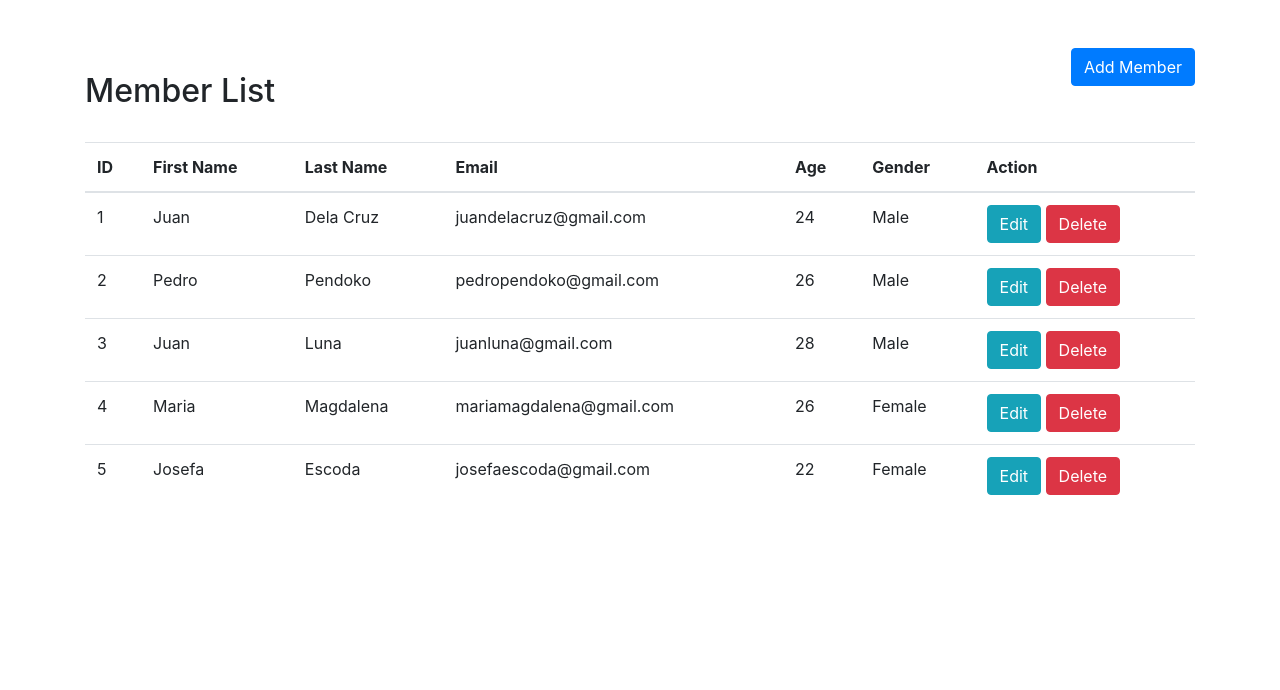
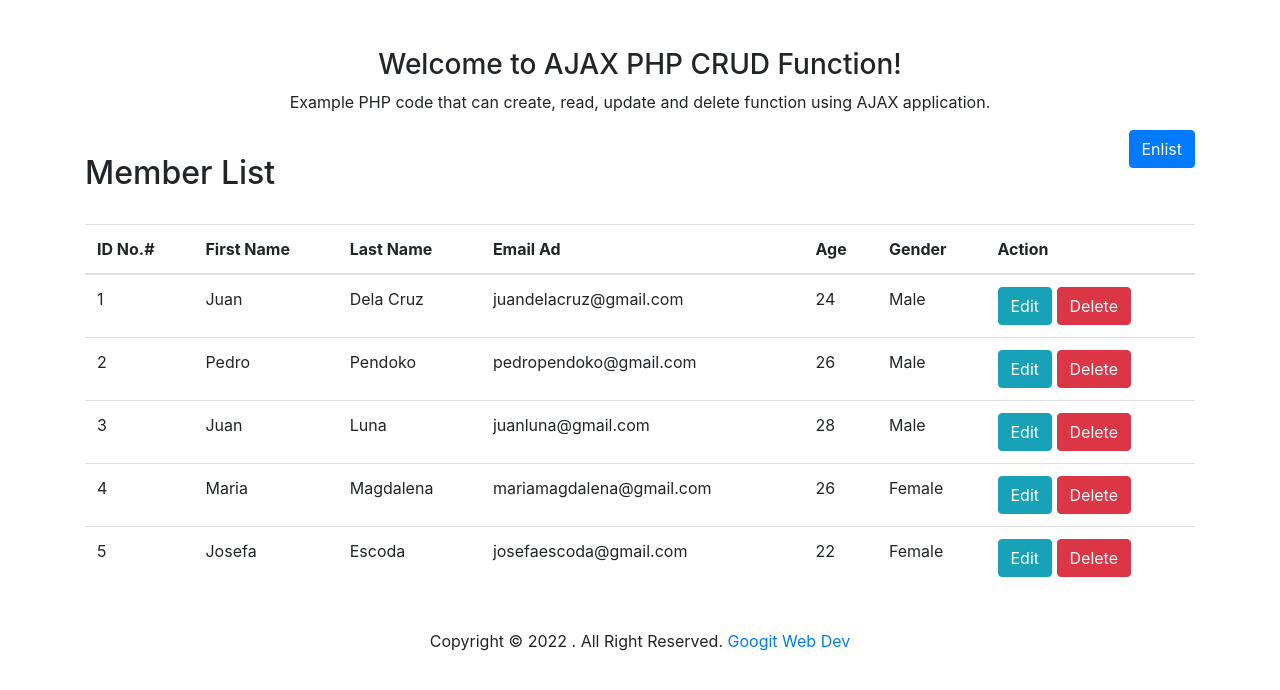
Before and after one commit to googitwebdev/php_crud_ajax, a PHP site: page / in a window 1280 px wide. Shown: the top 690 px of the page. Run offline with PHP 8.4, Linux system fonts and the light colour scheme; data comes from the database, SQL or seed files in the repository; some libraries are stand-ins or nearby versions.

Commit message:
Update index.php

```diff
--- a/index.php
+++ b/index.php
@@ -11,30 +11,33 @@ $result = $conn->query($sql);
 <!DOCTYPE html>
 <html>
 <head>
-	<title>View Page</title>
+	<title>Welcome to AJAX PHP CRUD Function</title>
     <meta http-equiv="Cache-Control" content="no-cache, no-store, must-revalidate"/>
     <meta http-equiv="Pragma" content="no-cache"/>
     <meta http-equiv="Expires" content="0"/>
-	 <!-- to make it looking good im using bootstrap -->
     <!-- Latest compiled and minified CSS -->
+    <link rel="stylesheet" type="text/css" href="https://cdnjs.cloudflare.com/ajax/libs/toastr.js/latest/toastr.min.css">
     <link rel="stylesheet" href="https://maxcdn.bootstrapcdn.com/bootstrap/4.5.2/css/bootstrap.min.css">
-    <link rel="stylesheet" type="text/css" href="https://cdnjs.cloudflare.com/ajax/libs/toastr.js/latest/toastr.min.css">
+    <link rel="stylesheet" type="text/css" href="style.css">
 </head>
 <body>
 
-	<div class="container mt-5">
+<div class="container mt-5">
 
-<button type="button" class="btn btn-primary float-right" data-toggle="modal" data-target="#userformModal">Add Member</button>
+<h3 class="text-center">Welcome to AJAX PHP CRUD Function!</h3>
+    <p class="datatable design text-center">Example PHP code that can create, read, update and delete function using AJAX application. </p>
+
+<button type="button" class="btn btn-primary float-right" data-toggle="modal" data-target="#userformModal">Enlist</button>
 <br>
 <h2>Member List</h2><br>
 <table class="table">
 	<thead>
 		<tr>
-		<th>ID</th>
+		<th>ID No.#</th>
 		<th>First Name</th>
 		<th>Last Name</th>
-		<th>Email</th>
-                <th>Age</th>
+		<th>Email Ad</th>
+        <th>Age</th>
 		<th>Gender</th>
 		<th>Action</th>
 	</tr>
@@ -50,7 +53,7 @@ $result = $conn->query($sql);
   <div class="modal-dialog modal-lg" role="document">
     <div class="modal-content">
       <div class="modal-header">
-        <h5 class="modal-title" id="exampleModalLabel">Update Form</h5>
+        <h5 class="modal-title" id="exampleModalLabel">Update Member Form</h5>
         <button type="button" class="close" data-dismiss="modal" aria-label="Close">
           <span aria-hidden="true">&times;</span>
         </button>
@@ -64,12 +67,12 @@ $result = $conn->query($sql);
                 </div>
 
                 <div class="form-group">
-                <label>Last name</label>
+                <label>Last Name</label>
                 <input type="text" name="lastname" id="lastname" class="form-control">
                 </div>
 
                 <div class="form-group">
-                <label>Email</label>
+                <label>Email Ad</label>
                 <input type="email" name="email" id="email" class="form-control">
                 </div>
 
@@ -203,5 +206,9 @@ $result = $conn->query($sql);
 
     get_all_users();
 </script>
+<br>
+<footer align="center">
+Copyright © 2022 . All Right Reserved. <a href="https://goog-it.com/">Googit Web Dev</a>
+</footer>
 </body>
 </html>
```
